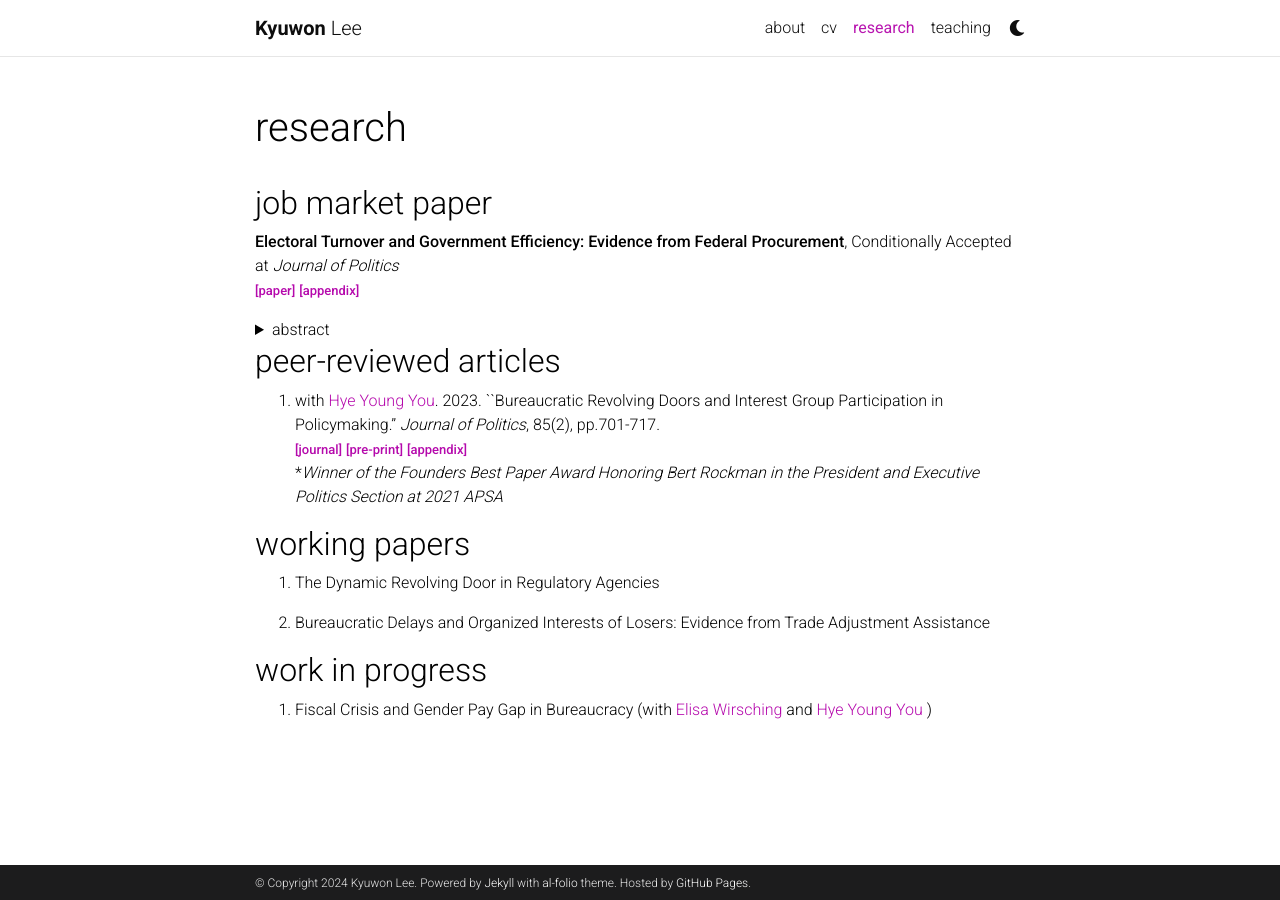
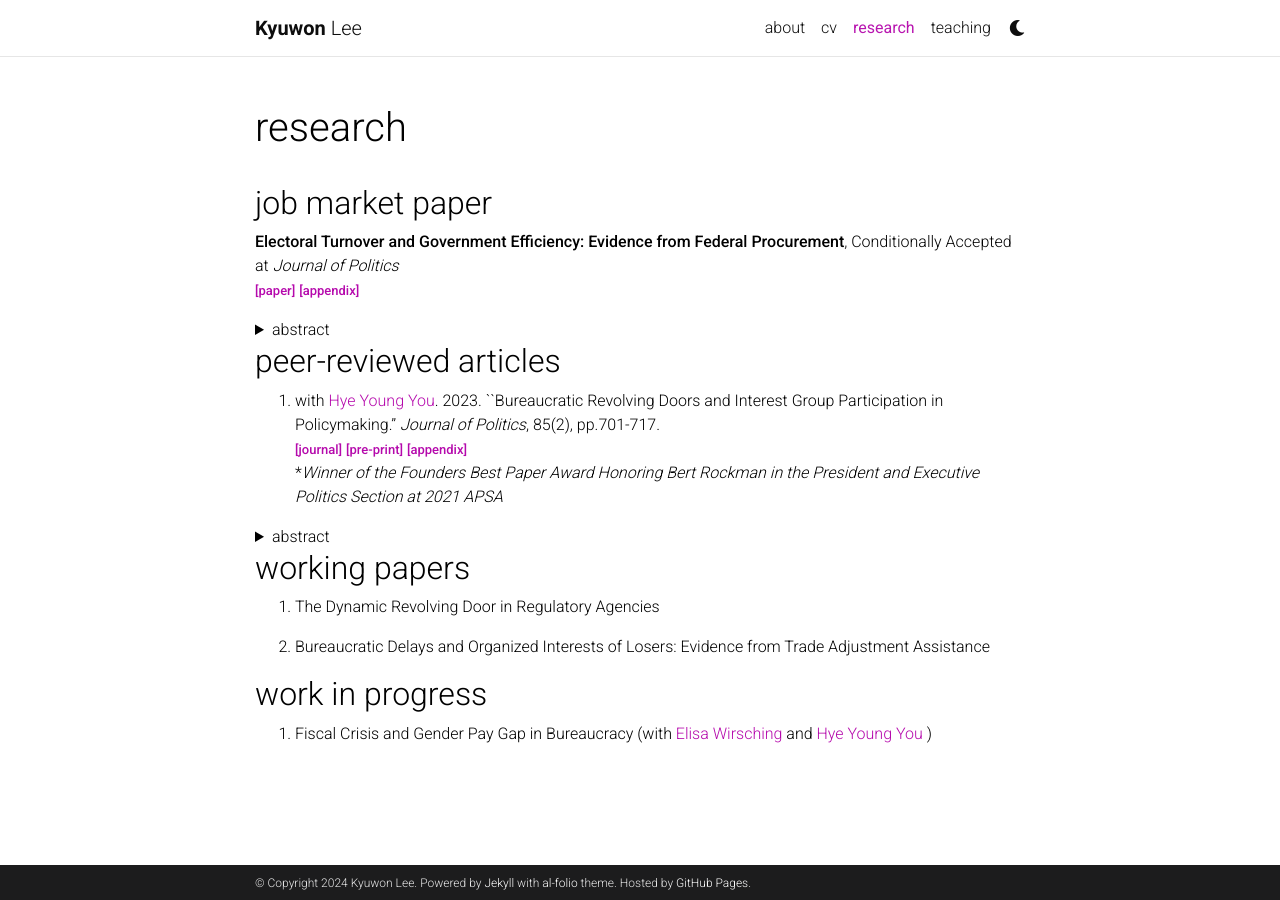
Before and after one commit to kyuwon-lee/kyuwon-lee.github.io, a Jekyll site: the page built from _pages/Research.md, in a window 1280 px wide. Built offline with Jekyll 4.4.1, drawn with Linux system fonts in a browser that asks for light colours; comment, search, counter and statistics services are not loaded; a style sheet for code colours, icons or effects is not loaded.

Commit message:
Update Research.md

```diff
--- a/_pages/Research.md
+++ b/_pages/Research.md
@@ -17,6 +17,10 @@ nav: true
 1. with <a href='https://hyeyoungyou.com'>Hye Young You</a>. 2023. ``Bureaucratic Revolving Doors and Interest Group Participation in Policymaking.'' _Journal of Politics_, 85(2), pp.701-717.
 **<a href='https://www.journals.uchicago.edu/doi/10.1086/722340'><font size="2"> [journal]</font></a>**   **<a href='https://www.dropbox.com/s/8aw6ltbs92wlnai/jop_manuscript.pdf?dl=0'><font size="2"> [pre-print]</font></a>**   **<a href='https://www.dropbox.com/s/lb5lq3xuraj3b6s/online_appendix.pdf?dl=0'><font size="2"> [appendix]</font></a>**
 *_Winner of the Founders Best Paper Award Honoring Bert Rockman in the President and Executive Politics Section at 2021 APSA_
+  <details>
+  <summary>abstract</summary>
+  There is growing concern about the movement of individuals from private sectors to bureaucracies, yet it is unclear how bureaucratic revolving doors affect connected firms’ political participation. We argue that when connected individuals enter government, connected firms reduce their proactive forms of participation because their connected bureaucrats possess firm-specific technical and legal knowledge to help them achieve their policy objectives. We test our intuition by constructing a novel data set on career trajectories of bureaucrats in the Office of the US Trade Representative (USTR) and firms that are connected to USTR’s revolving-door bureaucrats. Empirical results show that firms with connections to USTR bureaucrats decrease their lobbying spending and participation on advisory committees under the USTR. The decrease in political participation is stronger when connected bureaucrats are more influential in policy production. Our findings suggest that decreases in interest groups’ political activities might not imply that their influence on policy making is diminished.
+</details>
 
 ## working papers
 1. The Dynamic Revolving Door in Regulatory Agencies
```
